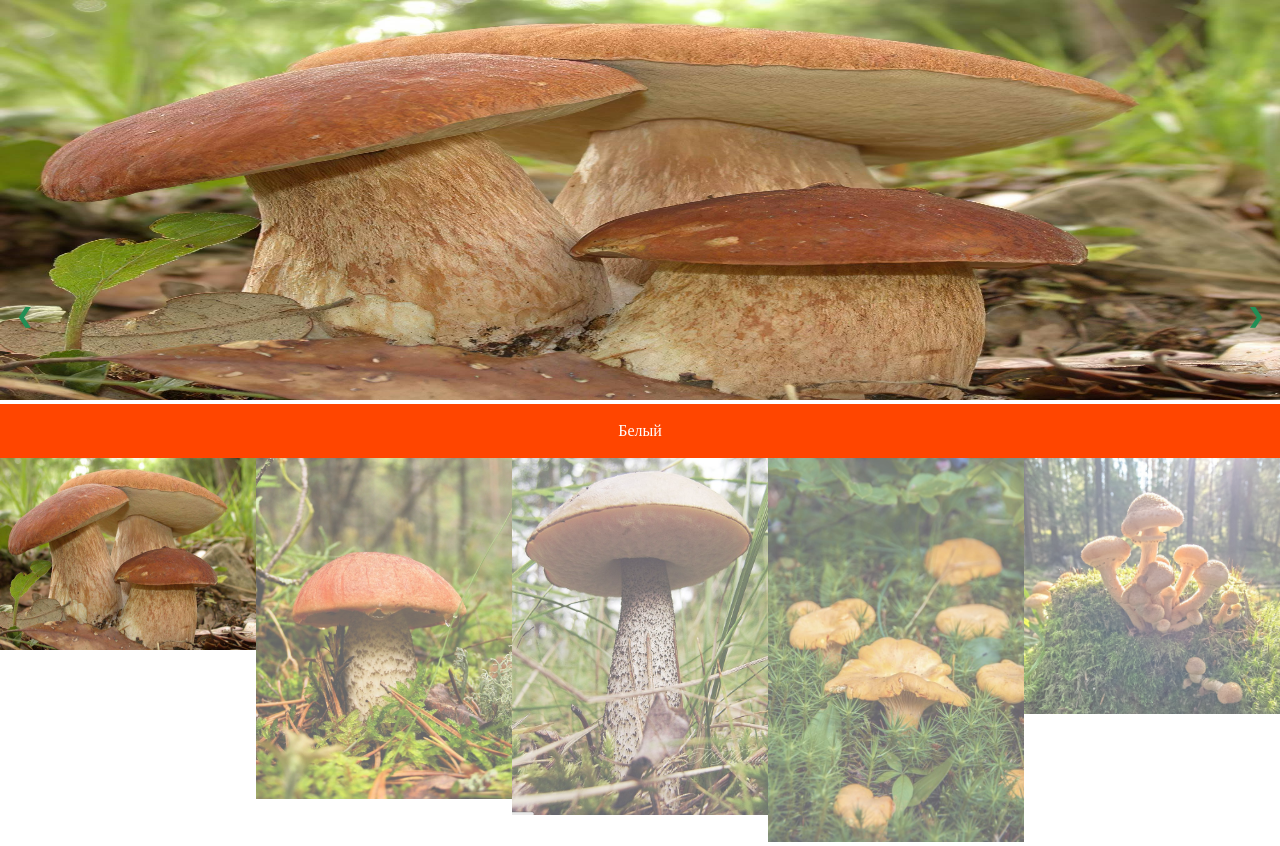
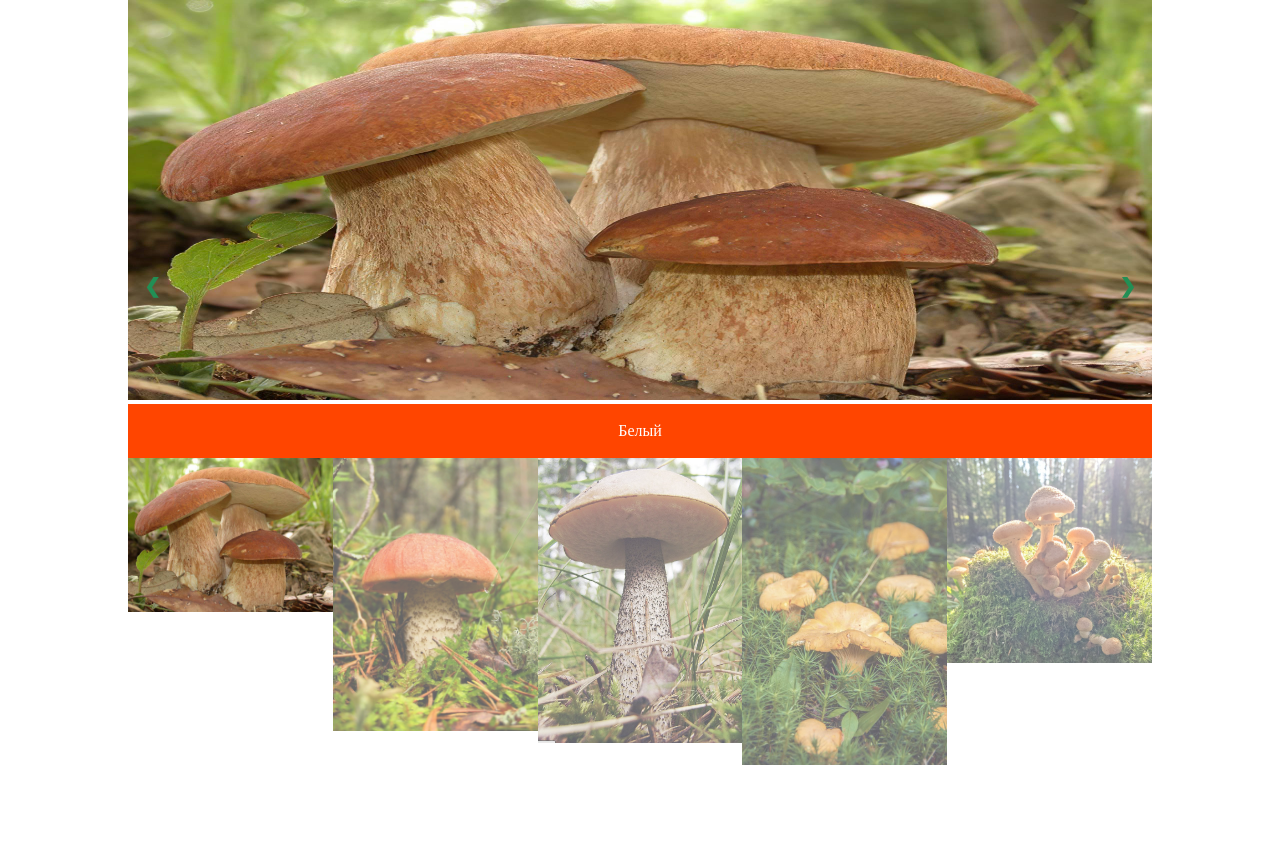
Before and after one commit to Valeentin87/SliderProject, a plain HTML site: page index.html in a window 1280 px wide. After the commit the page ends 800 px from the top, so only its background shows below. Drawn offline with Linux system fonts and the light colour scheme.

Commit message:
изменил размеры контента

```diff
--- a/index.html
+++ b/index.html
@@ -43,19 +43,19 @@
 
         <div class="row">
           <div class="column">
-            <img class="demo cursor" src="Images/Белый.jpg" style="width:100% ; height: 100%;" onclick="currentSlide(1)" alt="Белый">
+            <img class="demo cursor" src="Images/Белый.jpg" style="max-width:100% ; height: 50%;" onclick="currentSlide(1)" alt="Белый">
           </div>
           <div class="column">
-            <img class="demo cursor" src="Images/Подосиновик.jpg" style="width:100%; height: 100%;" onclick="currentSlide(2)" alt="Подосиновик">
+            <img class="demo cursor" src="Images/Подосиновик.jpg" style="max-width:100% ; height: 50%;" onclick="currentSlide(2)" alt="Подосиновик">
           </div>
           <div class="column">
-            <img class="demo cursor" src="Images/Подберезовик.jpg" style="width:100%; height: 100%;" onclick="currentSlide(3)" alt="Подберезовик">
+            <img class="demo cursor" src="Images/Подберезовик.jpg" style="max-width:100% ; height: 50%;" onclick="currentSlide(3)" alt="Подберезовик">
           </div>
           <div class="column">
-            <img class="demo cursor" src="./Images/Лисичка.jpg" style="width:100%; height: 100%;" onclick="currentSlide(4)" alt="Лисичка">
+            <img class="demo cursor" src="./Images/Лисичка.jpg" style="max-width:100% ; height: 50%;" onclick="currentSlide(4)" alt="Лисичка">
           </div>
           <div class="column">
-            <img class="demo cursor" src="Images/Опенок.jpg" style="width:100%; height:100%;" onclick="currentSlide(5)" alt="Опенок">
+            <img class="demo cursor" src="Images/Опенок.jpg" style="max-width:100% ; height: 50%;" onclick="currentSlide(5)" alt="Опенок">
           </div>
 
         </div>
--- a/styles.css
+++ b/styles.css
@@ -9,7 +9,7 @@ body
 {
  margin: 0 auto;
  padding: 0;
- maxwidth: 400px;
+ max-width: 1024px;
  text-align: left;
 }
 
```
